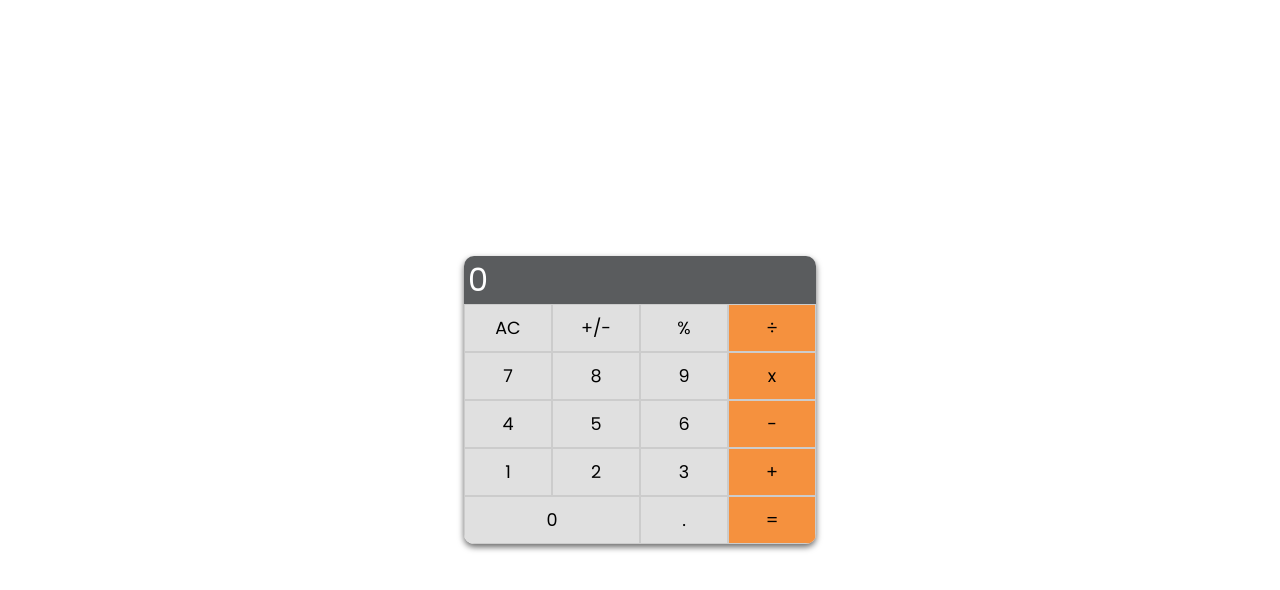
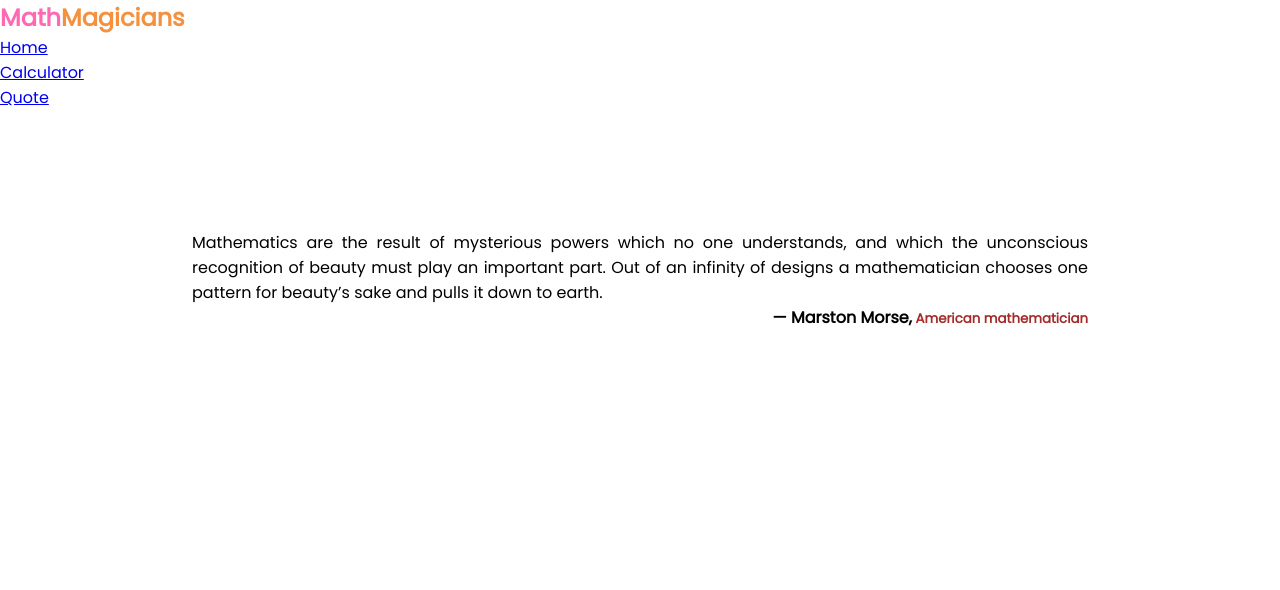
Before and after one commit to Caren-Koroeny/Math-Magician, a React (Create React App) app: page /quote in a window 1280 px wide. Shown: the top 590 px of the page. Built offline with nearby package versions, Linux system fonts and the light colour scheme.

Commit message:
nav bar working

```diff
--- a/src/App.js
+++ b/src/App.js
@@ -1,11 +1,20 @@
+import React from 'react';
+import { Route, Routes } from 'react-router-dom';
 import Calculator from './components/Calculator';
+import Home from './pages/Home';
+import Quote from './pages/Quotes';
+import NavBar from './pages/NavBar';
 
-function App() {
-  return (
-    <div className="calculatorMain-container">
-      <Calculator />
-    </div>
-  );
-}
+const App = () => (
+  <>
+    <NavBar />
+    <Routes>
+      <Route path="/" exact element={<Home />} />
+      <Route path="/calculator" exact element={<Calculator />} />
+      <Route path="/quote" exact element={<Quote />} />
+
+    </Routes>
+  </>
+);
 
 export default App;
--- a/src/pages/Home.js
+++ b/src/pages/Home.js
@@ -1,15 +1,15 @@
-import React from "react";
+import React from 'react';
 
 const HomeStyle = {
   width: '70%',
   margin: 'auto',
   transform: 'translateY(120px)',
   textAlign: 'justify',
-}
+};
 const HeaderStyle = {
   textAlign: 'center',
   margin: '20px',
-    color: '#f5913e,'
+  color: '#f5913e,',
 };
 
 const Home = () => (
--- /dev/null
+++ b/src/pages/NavBar.js
@@ -0,0 +1,23 @@
+import React from 'react';
+import { Link } from 'react-router-dom';
+
+const HeaderStyle = {
+  color: 'hotpink',
+};
+
+const NavBar = () => (
+  <>
+    <nav className="navigation-container">
+      <h1 style={HeaderStyle}>
+        Math
+        <span style={{ color: '#f5913e' }}>Magicians</span>
+      </h1>
+      <ul className="nav-links">
+        <li className="link"><Link to="/">Home</Link></li>
+        <li className="link"><Link to="/calculator">Calculator</Link></li>
+        <li className="link"><Link to="/quote">Quote</Link></li>
+      </ul>
+    </nav>
+  </>
+);
+export default NavBar;
--- /dev/null
+++ b/src/pages/Quotes.js
@@ -0,0 +1,28 @@
+import React from 'react';
+
+const quoteCss = {
+  width: '70%',
+  margin: 'auto',
+  transform: 'translateY(120px)',
+  textAlign: 'justify',
+};
+
+const Quote = () => (
+  <>
+    <main style={quoteCss}>
+      <p>
+        Mathematics are the result of mysterious powers
+        which no one understands, and which the unconscious
+        recognition of beauty must play an important part.
+        Out of an infinity of designs a mathematician chooses
+        one pattern for beauty’s sake and pulls it down to earth.
+        <br />
+        <span style={{ fontWeight: '600', float: 'right' }}>
+          — Marston Morse,
+          <small style={{ color: 'brown' }}> American mathematician</small>
+        </span>
+      </p>
+    </main>
+  </>
+);
+export default Quote;
```
Also changed, not shown: src/pages/Calculator.js (deleted), src/pages/Quote.js (deleted). Lines whose indentation alone changed are shown as unchanged.
